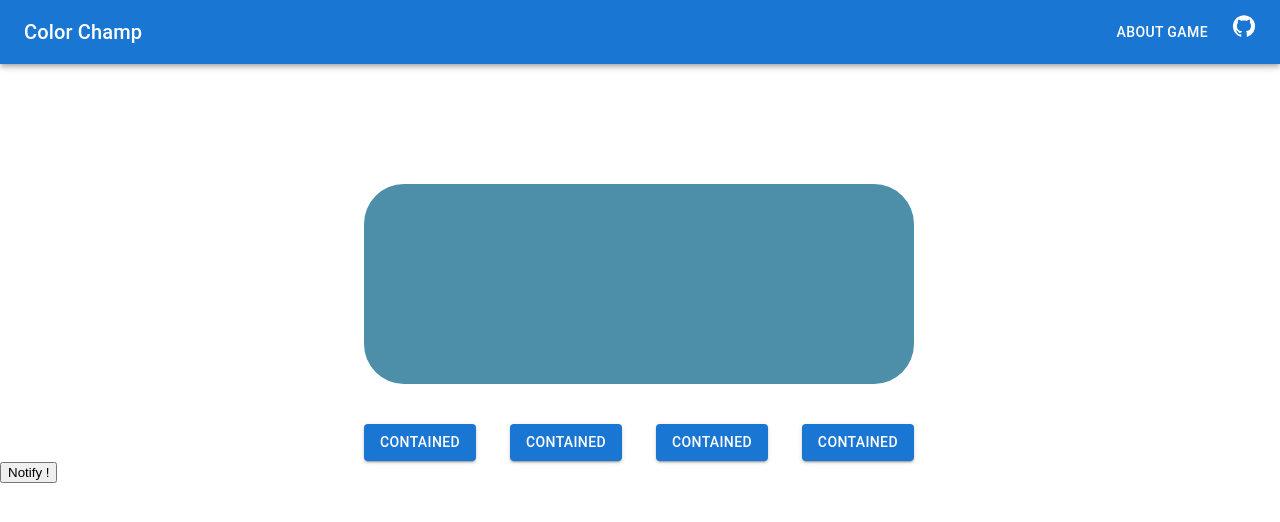
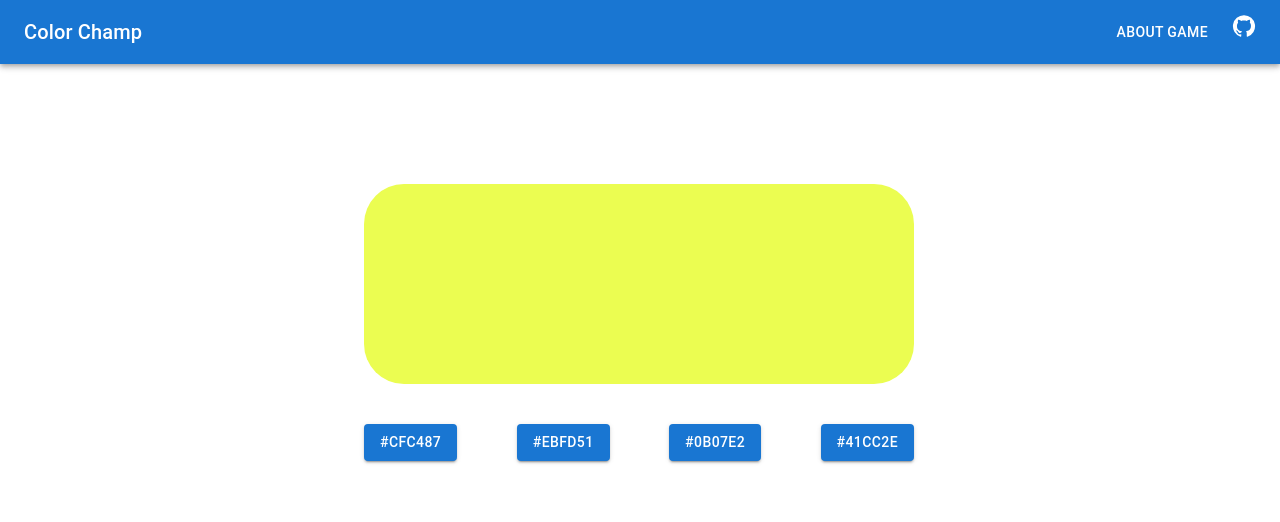
Before and after one commit to sakun9526/color-champ, a React (Create React App) app: page / in a window 1280 px wide. Shown: the top 522 px of the page. Built offline with nearby package versions, Linux system fonts and the light colour scheme.

Commit message:
color context done

```diff
--- a/src/App.tsx
+++ b/src/App.tsx
@@ -1,24 +1,24 @@
-import 'react-toastify/dist/ReactToastify.css';
-import Navbar from './Components/Navbar';
-import ColorContainer from './Components/ColorContainer';
-import Buttons from './Components/Buttons';
-import ResultNotification from './Components/ResultNotification';
+import "react-toastify/dist/ReactToastify.css";
+import Navbar from "./Components/Navbar";
+import ColorContainer from "./Components/ColorContainer";
+import Buttons from "./Components/Buttons";
+import ResultNotification from "./Components/ResultNotification";
 // import Footer from './Components/Footer';
-import { ColorContext } from './Context/ColorContext';
-import { useState } from 'react';
+import { ColorContextProvider } from "./Context/ColorContext";
+import { useState } from "react";
 
 function App() {
-  const [color, setColor] = useState('');
+  const [color, setColor] = useState("");
   return (
-    <ColorContext.Provider value={{ color, setColor }}>
-      <div className='App'>
+    <ColorContextProvider>
+      <div className="App">
         <Navbar />
         <ColorContainer />
         <Buttons />
         <ResultNotification />
         {/* <Footer /> */}
       </div>
-    </ColorContext.Provider>
+    </ColorContextProvider>
   );
 }
 
--- a/src/Components/Buttons.tsx
+++ b/src/Components/Buttons.tsx
@@ -1,8 +1,36 @@
 import { Box } from "@mui/material";
 import Button from "@mui/material/Button";
 import Container from "@mui/material/Container";
+import { useCallback, useContext, useState } from "react";
+import { ColorContext } from "../Context/ColorContext";
+import ResultNotification from "./ResultNotification";
+import { ToastContainer, toast } from "react-toastify";
 
 const Buttons = () => {
+  const { buttonColors, containerColor } = useContext(ColorContext);
+
+  const shuffle = useCallback((array: any) => {
+    return array.sort(() => Math.random() - 0.5);
+  }, []);
+
+  const shuffeledButtonColors = shuffle(buttonColors);
+  const [selectedColor, setSelectedColor] = useState<string>("");
+
+  const onSelectColor = useCallback(
+    (color: string) => {
+      setSelectedColor(color);
+    },
+    [setSelectedColor]
+  );
+
+  // const showNotifications = useCallback(() => {
+  //   if (selectedColor === containerColor) {
+  //     toast.success("Wow so easy !");
+  //   } else {
+  //     toast.error("Bad luck");
+  //   }
+  // }, [selectedColor, containerColor]);
+
   return (
     <Container maxWidth="sm">
       <Box
@@ -18,10 +46,17 @@ const Buttons = () => {
           mt: 5,
         }}
       >
-        <Button variant="contained">Contained</Button>
-        <Button variant="contained">Contained</Button>
-        <Button variant="contained">Contained</Button>
-        <Button variant="contained">Contained</Button>
+        {shuffeledButtonColors.map((color: string) => {
+          return (
+            <Button
+              variant="contained"
+              key={color}
+              onClick={() => onSelectColor(color)}
+            >
+              {color}
+            </Button>
+          );
+        })}
       </Box>
     </Container>
   );
--- a/src/Components/ColorContainer.tsx
+++ b/src/Components/ColorContainer.tsx
@@ -1,39 +1,22 @@
-import Box from '@mui/material/Box';
-import Container from '@mui/material/Container';
-import { useEffect, useState, useContext } from 'react';
-import { ColorsDigits } from './utils/ColorsDigits';
-import { ColorContext } from '../Context/ColorContext';
+import Box from "@mui/material/Box";
+import Container from "@mui/material/Container";
+import { ColorContext } from "../Context/ColorContext";
+import { useContext } from "react";
 
 const ColorContainer = () => {
-  const { color, setColor } = useContext(ColorContext);
-
-  const colorGenerator = () => {
-    const randomColor = new Array(6)
-      .fill('')
-      .map(() => {
-        return ColorsDigits[Math.floor(Math.random() * ColorsDigits.length)];
-      })
-      .join('');
-    console.log(randomColor);
-    return `#${randomColor}`;
-  };
-
-  useEffect(() => {
-    setColor(colorGenerator());
-  }, []);
-
+  const { containerColor } = useContext(ColorContext);
   return (
-    <Container maxWidth='sm'>
+    <Container maxWidth="sm">
       <Box
         sx={{
           width: {
             sm: 550,
           },
           height: 200,
-          backgroundColor: color,
+          backgroundColor: containerColor,
           mt: 15,
           borderRadius: 10,
-          borderColor: 'black',
+          borderColor: "black",
         }}
       />
     </Container>
--- a/src/Components/ResultNotification.tsx
+++ b/src/Components/ResultNotification.tsx
@@ -4,7 +4,6 @@ const ResultNotification = () => {
   const notify = () => toast.success("Wow so easy !");
   return (
     <>
-      <button onClick={notify}>Notify !</button>
       <ToastContainer
         position="top-center"
         autoClose={5000}
--- a/src/Context/ColorContext.ts
+++ /dev/null
@@ -1,3 +0,0 @@
-import { createContext } from 'react';
-
-export const ColorContext = createContext({});
--- /dev/null
+++ b/src/Context/ColorContext.tsx
@@ -0,0 +1,112 @@
+import { createContext, useCallback, useReducer, useEffect } from "react";
+import { ColorsDigits } from "../Components/utils/ColorsDigits";
+
+const initialState = {
+  containerColor: "",
+  selectedColor: "",
+  buttonColors: [],
+};
+const ColorContext = createContext(initialState);
+
+const ColorContextActions = {
+  SET_CONTAINER_COLOR: "setContainerColor",
+  SET_SELECTED_COLOR: "setSelectedColor",
+  SET_BUTTON_COLORS: "setButtonColors",
+};
+
+const reducer = (state: any, action: any) => {
+  switch (action.type) {
+    case ColorContextActions.SET_CONTAINER_COLOR: {
+      return {
+        ...state,
+        containerColor: action.containerColor,
+      };
+    }
+    case ColorContextActions.SET_SELECTED_COLOR: {
+      return {
+        ...state,
+        selectedColor: action.selectedColor,
+      };
+    }
+    case ColorContextActions.SET_BUTTON_COLORS: {
+      return {
+        ...state,
+        buttonColors: [...action.buttonColors, state.containerColor],
+      };
+    }
+    default:
+      return state;
+  }
+};
+
+const ColorContextProvider = (props: any) => {
+  const [state, dispatch] = useReducer(reducer, initialState);
+
+  const colorGenerator = useCallback(() => {
+    const randomColor = new Array(6)
+      .fill("")
+      .map(() => {
+        return ColorsDigits[Math.floor(Math.random() * ColorsDigits.length)];
+      })
+      .join("");
+
+    return `#${randomColor}`;
+  }, []);
+
+  const setContainerColor = useCallback(() => {
+    const randomColor = colorGenerator();
+    dispatch({
+      type: ColorContextActions.SET_CONTAINER_COLOR,
+      containerColor: randomColor,
+    });
+  }, [dispatch, colorGenerator]);
+
+  const setSelectedColor = useCallback(
+    (color: string) => {
+      dispatch({
+        type: ColorContextActions.SET_SELECTED_COLOR,
+        selectedColor: color,
+      });
+    },
+    [dispatch]
+  );
+
+  const setButtonColors = useCallback(() => {
+    let colorsArray: any = [];
+    for (let i = 0; i < 3; i++) {
+      const color = colorGenerator();
+      colorsArray = [...colorsArray, color];
+    }
+    dispatch({
+      type: ColorContextActions.SET_BUTTON_COLORS,
+      buttonColors: [...colorsArray],
+    });
+  }, [dispatch, colorGenerator]);
+
+  useEffect(() => {
+    setContainerColor();
+    setButtonColors();
+  }, []);
+
+  const value = {
+    ...state,
+    setButtonColors,
+    setSelectedColor,
+    setContainerColor,
+  };
+
+  return (
+    <ColorContext.Provider value={value}>
+      {props.children}
+    </ColorContext.Provider>
+  );
+};
+
+const ColorContextConsumer = ColorContext.Consumer;
+
+export {
+  ColorContext,
+  ColorContextProvider,
+  ColorContextConsumer,
+  ColorContextActions,
+};
```
